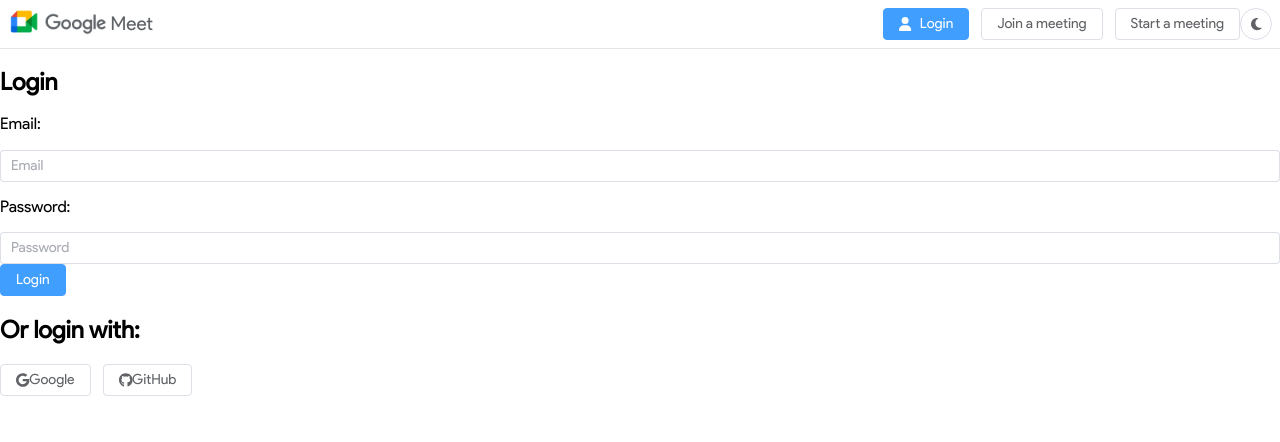
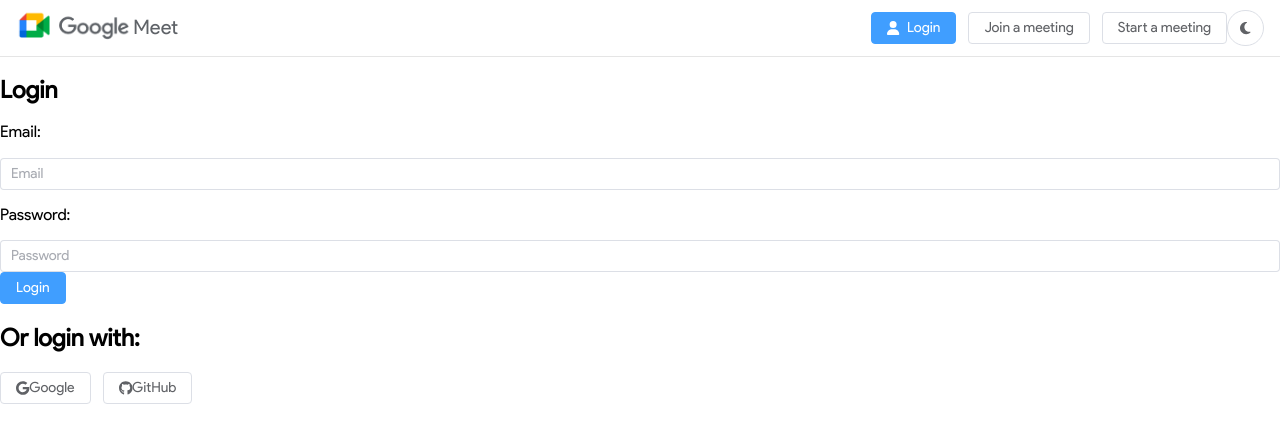
Before and after one commit to ivan-cavero/GoogleMeetClone, a Vue app: page /login in a window 1280 px wide. Shown: the top 442 px of the page. Built offline with nearby package versions, Linux system fonts and the light colour scheme; no server answers.

Commit message:
:lipstick: Adjusted header sizes.

```diff
--- a/src/components/Header/AppHeader.vue
+++ b/src/components/Header/AppHeader.vue
@@ -62,7 +62,7 @@
   display: flex;
   align-items: center;
   justify-content: space-between;
-  padding: 0.5rem;
+  padding: 0.6rem 1rem;
   background-color: #fff;
   box-shadow: 0 1px 0px rgba(0, 0, 0, 0.1);
 }
@@ -75,6 +75,7 @@
   align-items: center;
 }
 .icon-button {
-  width: 2rem;
+  width: 2.3rem;
+  height: 2.3rem;
 }
 </style>
--- a/src/components/Header/AppHeaderLeft.vue
+++ b/src/components/Header/AppHeaderLeft.vue
@@ -17,14 +17,16 @@
   align-items: center;
 }
 .app-header-left img {
-  height: 2rem;
+  height: 2.3rem;
   margin-right: 0.2rem;
+  top: -1.5px;
 }
 .app-header-left span {
-  font-size: 19px;
+  font-size: 20px;
   vertical-align: middle;
   color: #5f6368;
   font-weight: 300;
+  cursor: default;
 }
 .app-header-left span:hover {
   text-decoration: underline;
--- a/src/components/Header/AppHeaderRightAuthenticated.vue
+++ b/src/components/Header/AppHeaderRightAuthenticated.vue
@@ -1,6 +1,6 @@
 <template>
   <div class="user-info">
-    <span style="margin-right: 0.5rem;">{{ currentTime }}</span>
+    <span>{{ currentTime }}</span>
     <el-button class="icon-button" circle style="margin-right: 0.5rem;">
       <font-awesome-icon :icon="'fa-question'" />
     </el-button>
@@ -61,8 +61,20 @@
   background-clip: padding-box, border-box;
   cursor: pointer;
 }
+.user-info span {
+  margin-right: 1rem;
+  font-size: 1.125rem;
+  font-weight: 400;
+  color: rgb(95,99,104);
+  cursor: default;
+  user-select: none;
+}
+.user-info span:hover {
+  text-decoration: underline;
+}
 .icon-button {
-  width: 2rem;
+  width: 2.3rem;
+  height: 2.3rem;
 }
 @media screen and (max-width: 640px) {
 
--- a/src/components/Header/UserPopover.vue
+++ b/src/components/Header/UserPopover.vue
@@ -97,7 +97,8 @@
 }
 
 .profile {
-  height: 2rem;
+  width: 2.3rem;
+  height: 2.3rem;
   border-radius: 50%;
   margin-right: 0.5rem;
   border: double 2px transparent;
```
